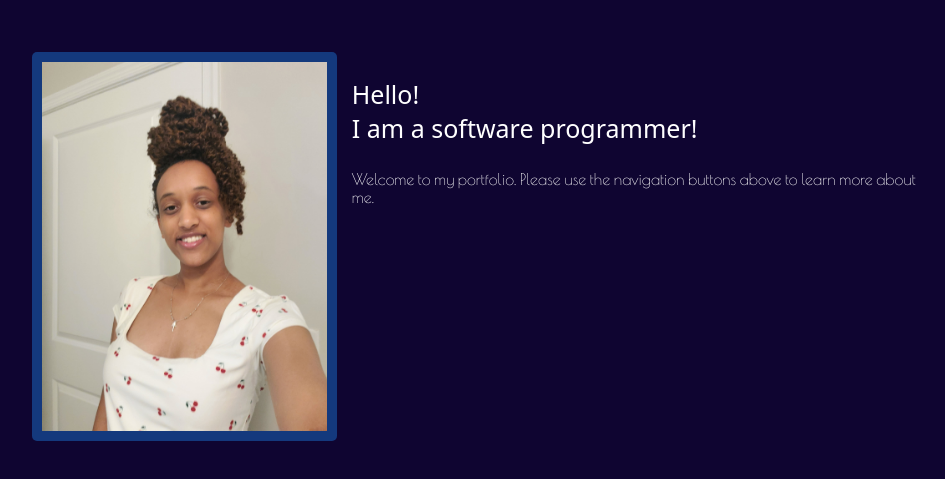
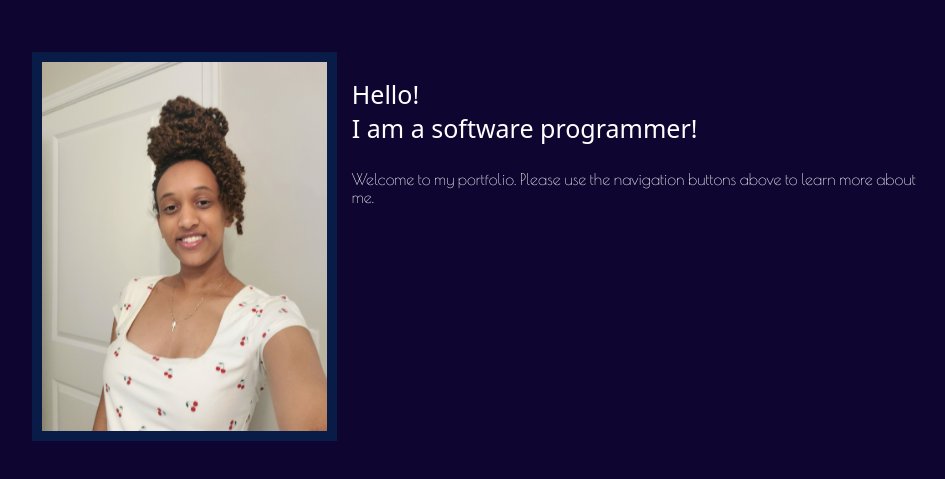
Before and after one commit to tsega-m/portfolio, a plain HTML site: page index.html in a window 1280 px wide. Shown: the part 163-642 px from the top of the page, without its empty margins (275-1220 px from the left). Drawn offline with nearby package versions, Linux system fonts and the light colour scheme; a web font is replaced by a local one.

Commit message:
changed pic border color & radius

```diff
--- a/index.css
+++ b/index.css
@@ -39,8 +39,7 @@ img{
     width: 50%;
     padding: 10px;
     margin-right: 15px;
-    background-color:rgb(20, 57, 125);
-    border-radius: 5px;
+    background-color:rgb(8, 28, 71);
     box-shadow: 5px;
     float:inline-end;
 }
```
